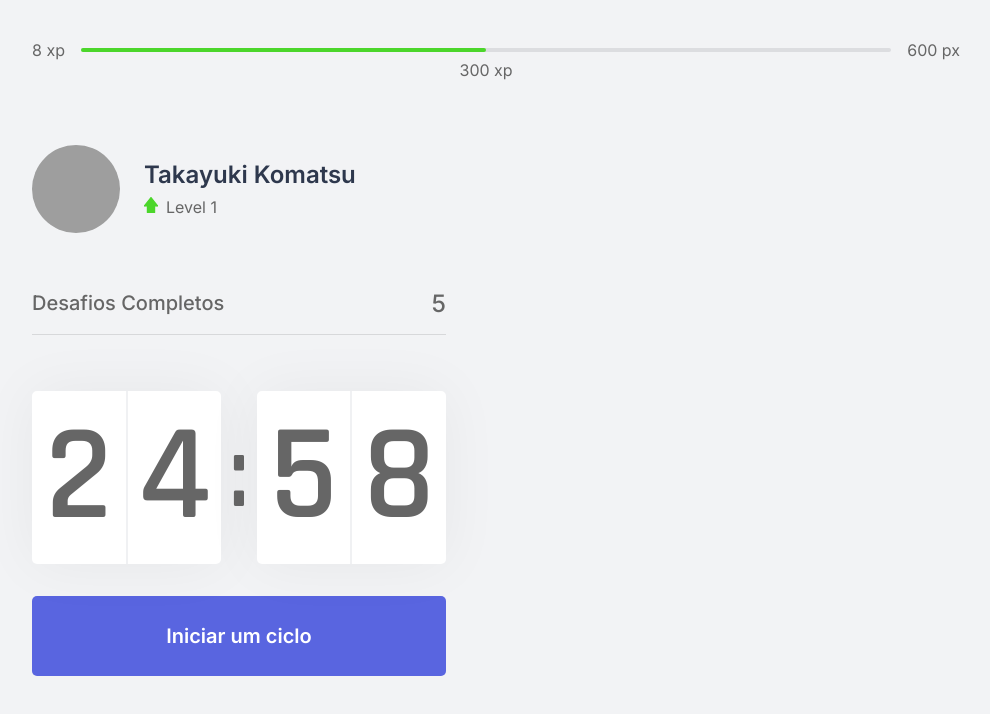
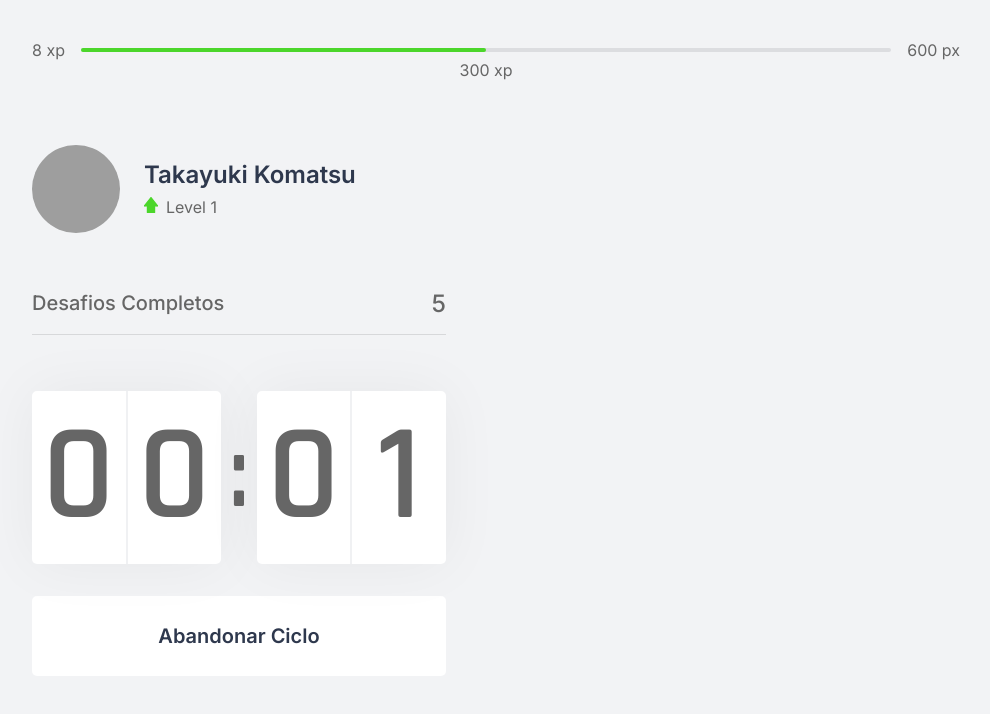
Before and after one commit to TakayukiKomatsu/moveit-next, a Next.js app: page / in a window 1280 px wide. Both pictures are taken after a click on the button "Iniciar um ciclo". Shown: the top 714 px of the page, without its empty margins (144-1134 px from the left). Built offline with nearby package versions, Linux system fonts and the light colour scheme; grey boxes are pictures that could not be loaded.

Commit message:
add hasFinished logic and style on countDown

```diff
--- a/src/components/CountDown.tsx
+++ b/src/components/CountDown.tsx
@@ -1,30 +1,44 @@
 import { useEffect, useState } from "react";
 import styles from "../styles/components/CountDown.module.css";
 
+let countDownTimeOut: NodeJS.Timeout;
+
+const DebugTime = 0.05;
+
 export default function CountDown() {
-  const [time, setTime] = useState(25 * 60); //Segundos
-  const [active, setActive] = useState(false);
+  const [time, setTime] = useState(DebugTime * 60); //Segundos
+  const [isActive, setIsActive] = useState(false);
+  const [hasFinished, setHasFinished] = useState(false);
 
   const minutes = Math.floor(time / 60);
   const seconds = time % 60;
 
   const [minuteLeft, minuteRight] = String(minutes).padStart(2, "0").split("");
-
   const [secondsLeft, secondsRight] = String(seconds)
     .padStart(2, "0")
     .split("");
 
   function startCountDown() {
-    setActive(true);
+    setIsActive(true);
+  }
+
+  function resetCountDown() {
+    clearTimeout(countDownTimeOut);
+    setIsActive(false);
+
+    setTime(DebugTime * 60);
   }
 
   useEffect(() => {
-    if (active && time > 0) {
-      setTimeout(() => {
+    if (isActive && time > 0) {
+      countDownTimeOut = setTimeout(() => {
         setTime(time - 1);
       }, 1000);
+    } else if (isActive && time === 0) {
+      setIsActive(false);
+      setHasFinished(true);
     }
-  }, [active, time]);
+  }, [isActive, time]);
 
   return (
     <div>
@@ -41,6 +55,21 @@
         </div>
       </div>
 
+      {hasFinished ? (
+        <button disabled className={styles.countDownButton}>
+          Ciclo Encerrado
+        </button>
+      ) : (
+        <>
+          {isActive ? (
+            <button
+              type="button"
+              className={`${styles.countDownButton} ${styles.countDownButtonActive}`}
+              onClick={resetCountDown}
+            >
+              Abandonar Ciclo
+            </button>
+          ) : (
             <button
               type="button"
               className={styles.countDownButton}
@@ -48,6 +77,9 @@
             >
               Iniciar um ciclo
             </button>
+          )}
+        </>
+      )}
     </div>
   );
 }
--- a/src/styles/components/CountDown.module.css
+++ b/src/styles/components/CountDown.module.css
@@ -58,6 +58,22 @@
   transition: background-color 0.2s;
 }
 
-.countDownButton:hover {
+.countDownButton:not(:disabled):hover {
   background-color: var(--blue-dark);
 }
+
+.countDownButtonActive {
+  background-color: var(--white);
+  color: var(--title);
+}
+
+.countDownButtonActive:not(:disabled):hover {
+  background-color: var(--red);
+  color: var(--white);
+}
+
+.countDownButton:disabled {
+  background: var(--white);
+  color: var(--text);
+  cursor: not-allowed;
+}
```
Lines whose indentation alone changed are shown as unchanged.
